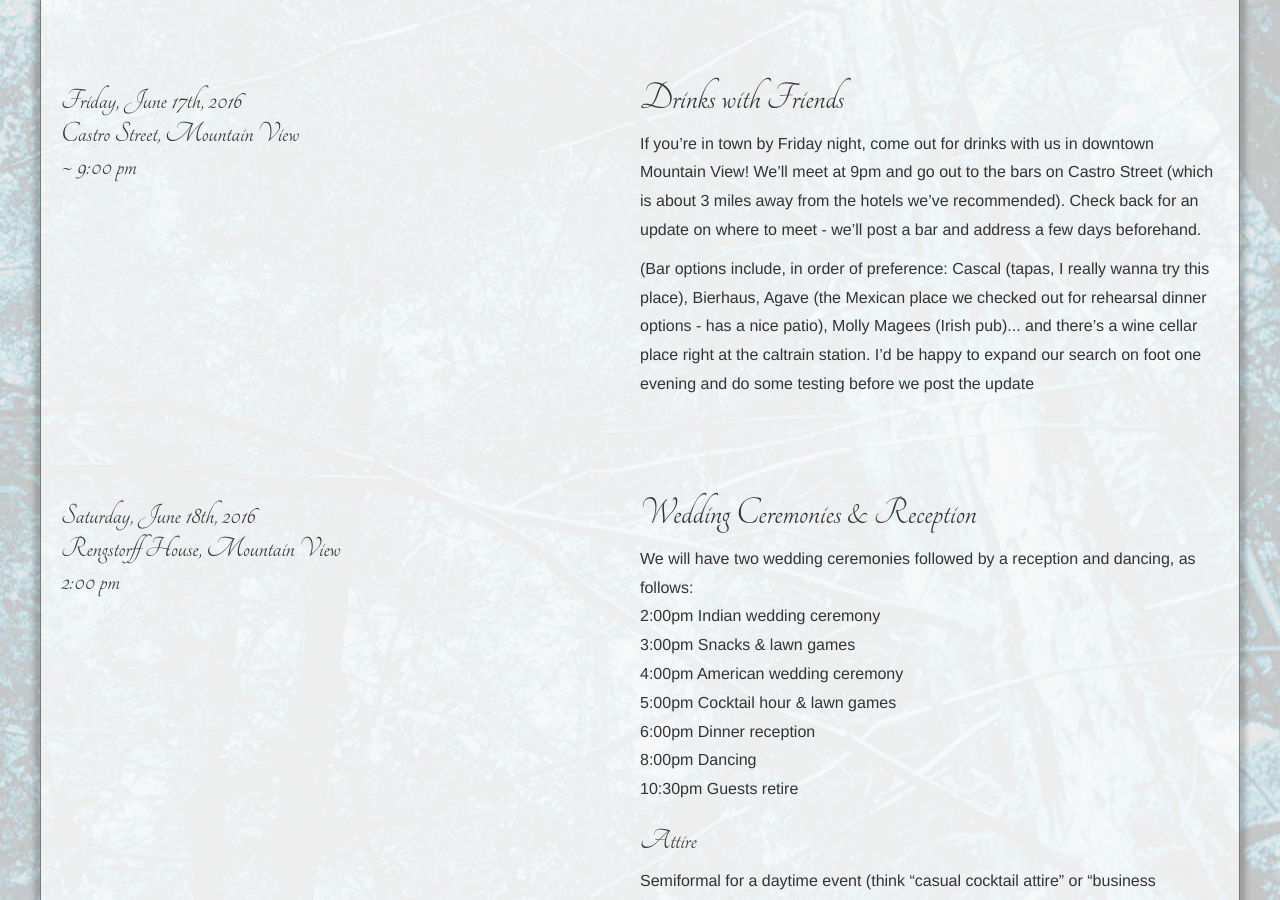
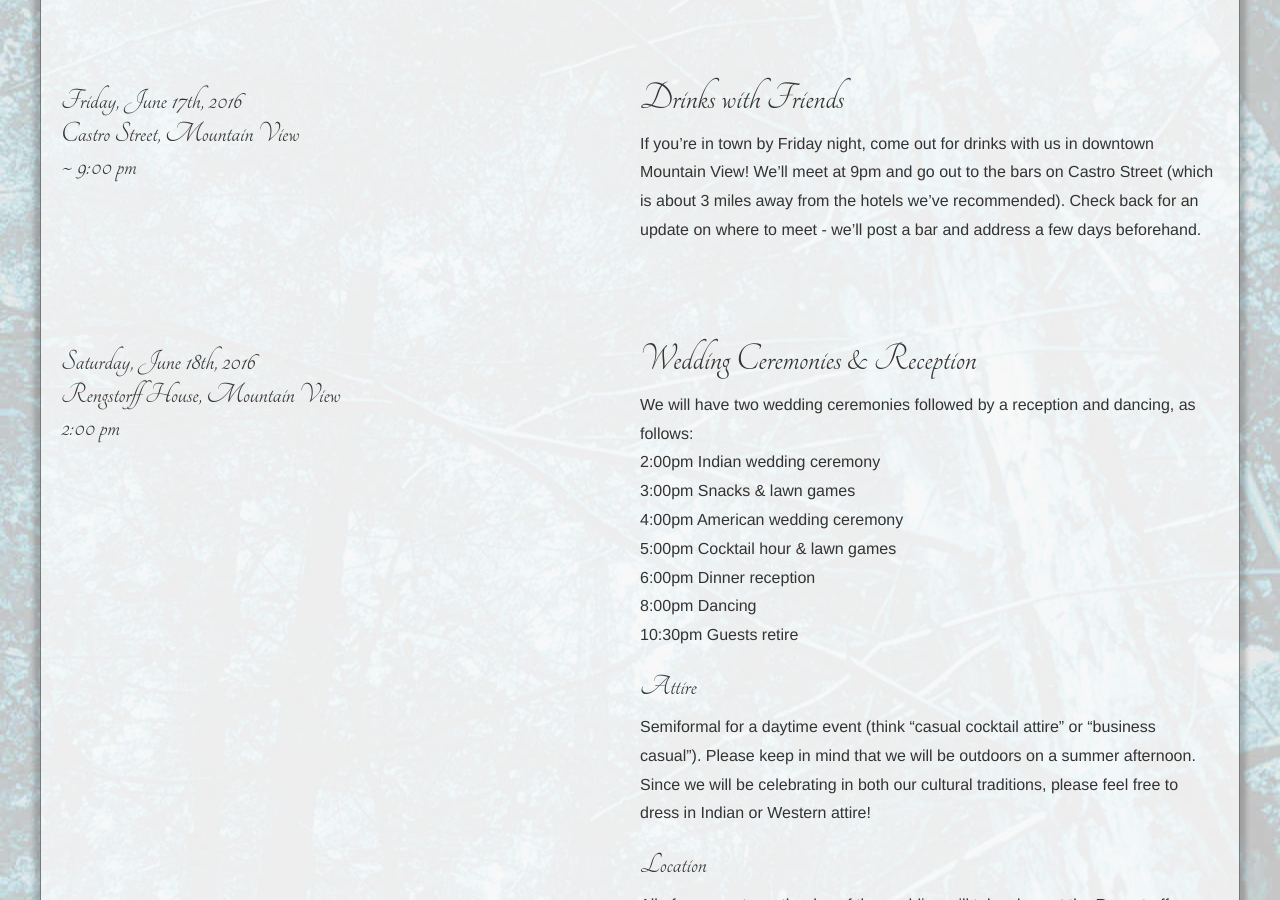
Before and after one commit to timburke/wedding-website, a Jekyll site: the page built from events.md, in a window 1280 px wide and 900 px high, scrolled down 617 px. Built offline with Jekyll 4.4.1, drawn with Linux system fonts in a browser that asks for light colours; nearby versions of some CDN libraries; some web fonts are replaced.

```diff
--- a/events.md
+++ b/events.md
@@ -22,8 +22,6 @@ We appreciate that a lot of our guests are visiting from out of town, and we wou
 
 <p>If you’re in town by Friday night, come out for drinks with us in downtown Mountain View! We’ll meet at 9pm and go out to the bars on Castro Street (which is about 3 miles away from the hotels we’ve recommended).
 Check back for an update on where to meet - we’ll post a bar and address a few days beforehand.</p>
-
-<p>(Bar options include, in order of preference: Cascal (tapas, I really wanna try this place), Bierhaus, Agave (the Mexican place we checked out for rehearsal dinner options - has a nice patio), Molly Magees (Irish pub)... and there’s a wine cellar place right at the caltrain station. I’d be happy to expand our search on foot one evening and do some testing before we post the update</p>
         </div>
     </div>
 </div>
```
Also changed, not shown: ceremony.md (+1 -1 lines), travel.md (+1 -1 lines), venue.md (+3 -1 lines).
